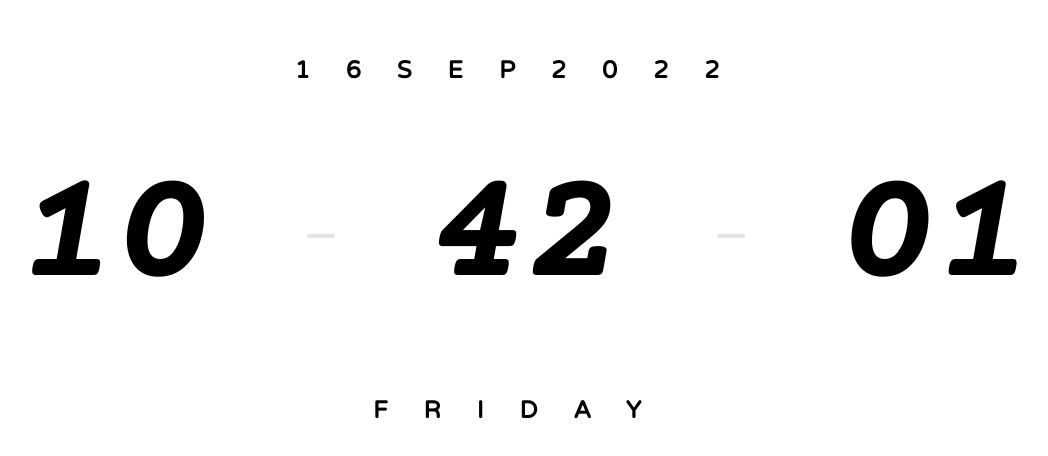
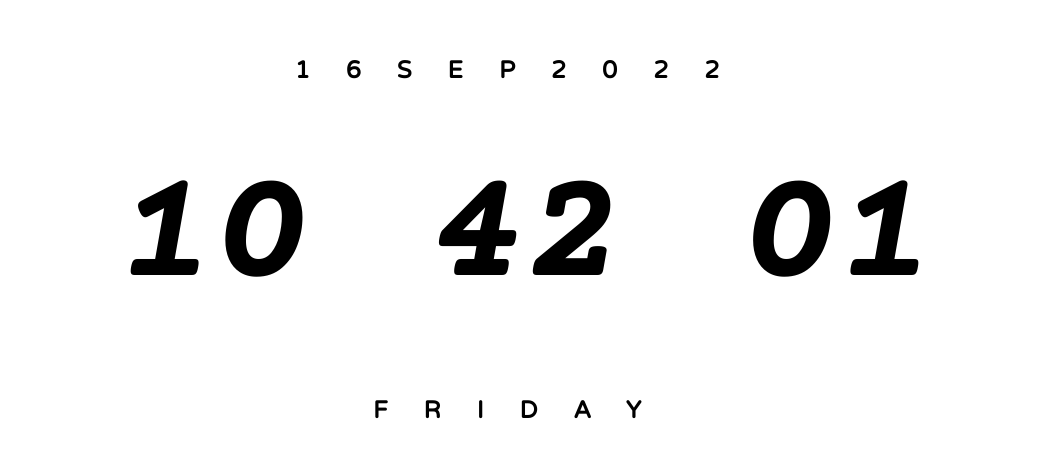
Before and after one commit to Rvkt/rtClock, a plain HTML site: page index.html in a window 1280 px wide. Shown: the part 168-624 px from the top of the page, without its empty margins (115-1163 px from the left). Drawn offline with nearby package versions, Linux system fonts and the light colour scheme; a web font is replaced by a local one.

Commit message:
Update index.html
Dots removed

```diff
--- a/index.html
+++ b/index.html
@@ -17,9 +17,7 @@
       </div>
       <div class="time">
         <span id="hour">00</span>
-        <span id="dot"> - </span>
         <span id="minutes">00</span>
-        <span id="dot"> - </span>
         <span id="seconds">00</span>
       </div>
       <div class="dayname">
```
